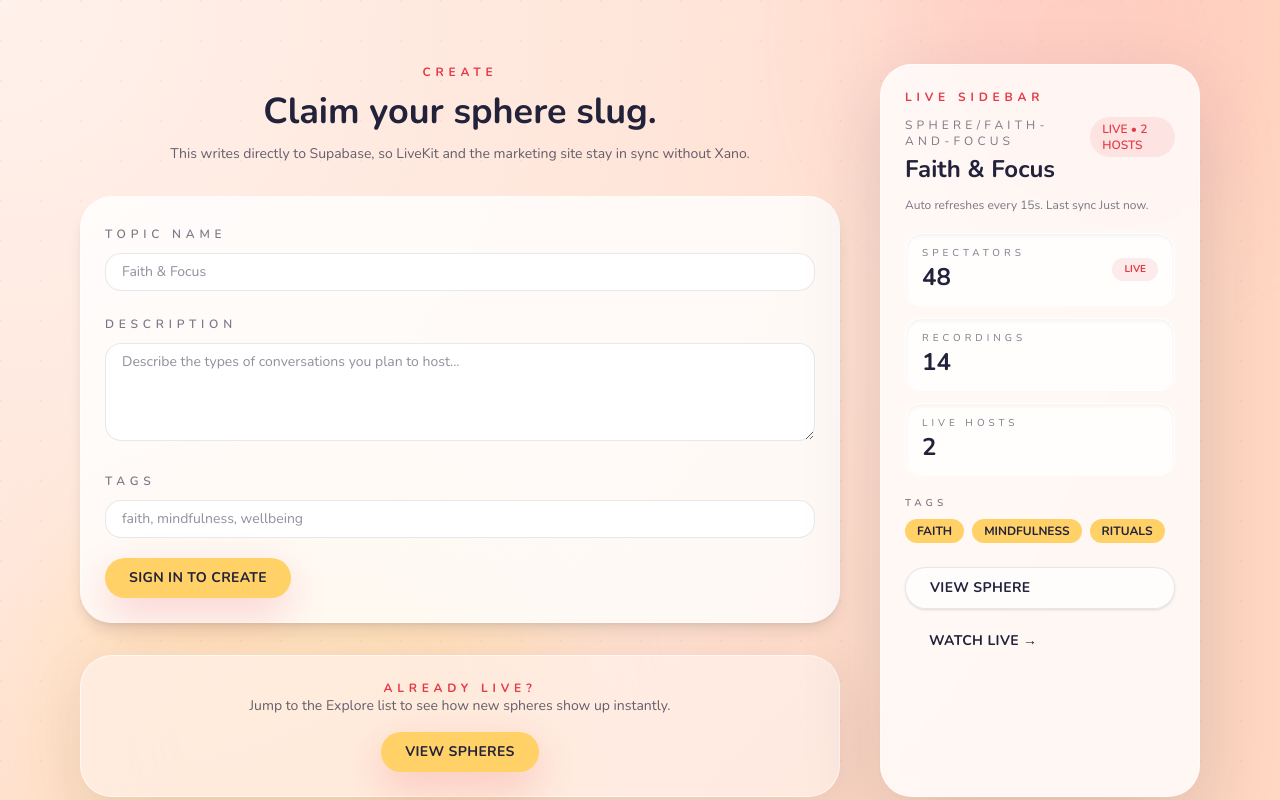
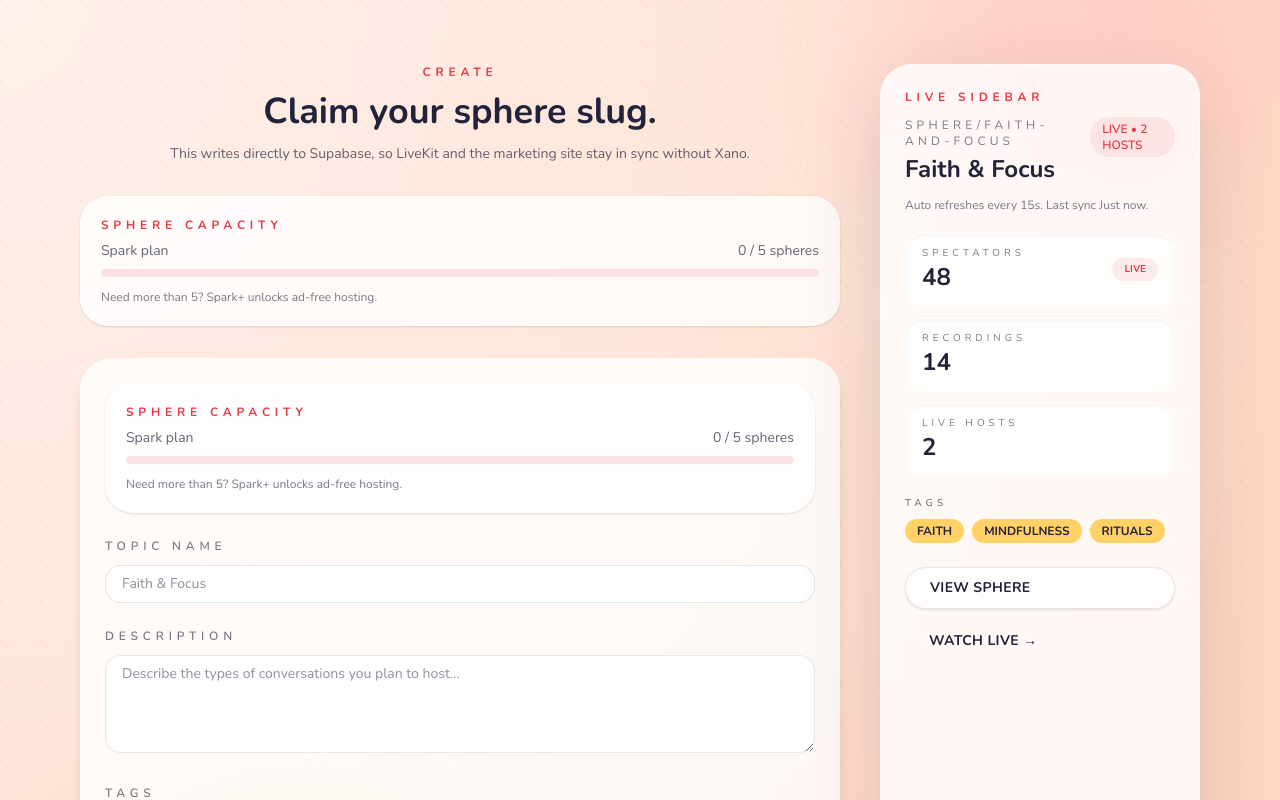
Before and after one commit to trentanater77/chatspheres-marketing, a Next.js app in the folder web/: page /spheres/create in a window 1280 px wide. Shown: the top 800 px of the page. Built offline with nearby package versions, Linux system fonts and the light colour scheme; no server answers.

Commit message:
feat: surface plan limits in pricing and create flow

```diff
--- a/web/src/app/pricing/page.tsx
+++ b/web/src/app/pricing/page.tsx
@@ -4,6 +4,7 @@ import { getStripeSession } from "@/lib/stripe";
 import { updateUserPlan } from "@/lib/subscription";
 import { getExploreSpheres } from "@/lib/data";
 import { PageWithSidebar } from "@/components/page-with-sidebar";
+import { PlanUsagePanel } from "@/components/plan-usage";
 
 type PricingPageProps = {
   searchParams: Record<string, string | string[] | undefined>;
@@ -50,6 +51,7 @@ export default async function PricingPage({ searchParams }: PricingPageProps) {
         )}
       </div>
       <PricingTable />
+      <PlanUsagePanel />
       <div className="rounded-[32px] border border-white/60 bg-white/80 p-10 text-center shadow-lg">
         <h2 className="text-2xl font-bold text-[#22223B]">Need Enterprise media campaigns?</h2>
         <p className="mt-2 text-sm text-[#22223B]/80">
--- a/web/src/app/spheres/create/page.tsx
+++ b/web/src/app/spheres/create/page.tsx
@@ -2,6 +2,7 @@ import { CreateSphereForm } from "@/components/create-sphere-form";
 import { ButtonLink } from "@/components/ui/button";
 import { getExploreSpheres } from "@/lib/data";
 import { PageWithSidebar } from "@/components/page-with-sidebar";
+import { PlanLimitCard } from "@/components/plan-limit-card";
 
 export const metadata = {
   title: "Create a Sphere — Chatspheres",
@@ -20,6 +21,7 @@ export default async function CreateSpherePage() {
           This writes directly to Supabase, so LiveKit and the marketing site stay in sync without Xano.
         </p>
       </div>
+      <PlanLimitCard accountTier={null} spheresUsed={0} />
       <CreateSphereForm />
       <div className="rounded-[32px] border border-white/60 bg-[#FFF1EB]/70 p-6 text-center shadow-[0_20px_60px_rgba(34,34,59,0.1)]">
         <p className="text-xs uppercase tracking-[0.4em] text-[#e63946] font-bold">already live?</p>
--- a/web/src/components/create-sphere-form.tsx
+++ b/web/src/components/create-sphere-form.tsx
@@ -1,17 +1,38 @@
 "use client";
 
-import { useState } from "react";
+import { useEffect, useState } from "react";
 import { useSupabase } from "./providers/supabase-provider";
 import { Button } from "./ui/button";
+import { PlanLimitCard } from "./plan-limit-card";
 
 export function CreateSphereForm() {
-  const { session, openAuth } = useSupabase();
+  const { session, openAuth, supabase } = useSupabase();
   const [topicName, setTopicName] = useState("");
   const [description, setDescription] = useState("");
   const [tags, setTags] = useState("");
   const [status, setStatus] = useState<"idle" | "loading" | "success" | "error">("idle");
   const [errorMessage, setErrorMessage] = useState<string | null>(null);
   const [createdSlug, setCreatedSlug] = useState<string | null>(null);
+  const [sphereCount, setSphereCount] = useState(0);
+  const [accountTier, setAccountTier] = useState<string | null>(null);
+
+  useEffect(() => {
+    if (!session || !supabase) return;
+    let active = true;
+    const fetchSummary = async () => {
+      const [{ count }, { data }] = await Promise.all([
+        supabase.from("spheres").select("id", { count: "exact", head: true }).eq("user_id", session.user.id),
+        supabase.from("user_stats").select("account_tier").eq("user_id", session.user.id).maybeSingle(),
+      ]);
+      if (!active) return;
+      setSphereCount(count ?? 0);
+      setAccountTier(data?.account_tier || "spark");
+    };
+    fetchSummary();
+    return () => {
+      active = false;
+    };
+  }, [session, supabase]);
 
   const handleSubmit = async (event: React.FormEvent) => {
     event.preventDefault();
@@ -53,6 +74,7 @@ export function CreateSphereForm() {
       setCreatedSlug(json.sphere.slug);
       setStatus("success");
       setErrorMessage(null);
+      setSphereCount((prev) => prev + 1);
       setTopicName("");
       setDescription("");
       setTags("");
@@ -65,6 +87,7 @@ export function CreateSphereForm() {
 
   return (
     <form onSubmit={handleSubmit} className="space-y-5 rounded-[32px] border border-white/60 bg-white/80 p-6 shadow-lg">
+      <PlanLimitCard accountTier={accountTier} spheresUsed={sphereCount} />
       <div>
         <label className="text-xs font-semibold uppercase tracking-[0.4em] text-[#22223B]/60">Topic name</label>
         <input
--- /dev/null
+++ b/web/src/components/plan-limit-card.tsx
@@ -0,0 +1,54 @@
+"use client";
+
+import { useMemo } from "react";
+import { planTiers } from "@/config/site";
+
+type Props = {
+  accountTier?: string | null;
+  spheresUsed: number;
+};
+
+export function PlanLimitCard({ accountTier, spheresUsed }: Props) {
+  const currentTier = useMemo(() => {
+    const tier = accountTier?.toLowerCase() || "spark";
+    return planTiers.find((p) => p.name.toLowerCase() === tier) ?? planTiers[0];
+  }, [accountTier]);
+
+  const nextTier = useMemo(() => {
+    const tiers = planTiers.map((t) => t.name.toLowerCase());
+    const currentIndex = tiers.indexOf(currentTier.name.toLowerCase());
+    return tiers[currentIndex + 1] ? planTiers[currentIndex + 1] : null;
+  }, [currentTier]);
+
+  const limit = useMemo(() => {
+    if (currentTier.name === "Constellation") return Infinity;
+    if (currentTier.name === "Orbit") return 25;
+    if (currentTier.name === "Spark+") return 10;
+    return 5;
+  }, [currentTier.name]);
+
+  const pct = limit === Infinity ? 0 : Math.min(100, Math.round((spheresUsed / limit) * 100));
+
+  return (
+    <div className="rounded-[28px] border border-white/60 bg-white/80 p-5 shadow">
+      <p className="text-xs uppercase tracking-[0.4em] text-[#e63946] font-bold">Sphere capacity</p>
+      <div className="mt-2 flex items-center justify-between text-sm text-[#22223B]/70">
+        <span>{currentTier.name} plan</span>
+        <span>
+          {spheresUsed} / {limit === Infinity ? "∞" : limit} spheres
+        </span>
+      </div>
+      {limit !== Infinity && (
+        <div className="mt-2 h-2 w-full rounded-full bg-[#FCE2E5]">
+          <div className="h-full rounded-full bg-[#e63946]" style={{ width: `${pct}%` }} />
+        </div>
+      )}
+      {nextTier && (
+        <p className="mt-3 text-xs text-[#22223B]/60">
+          Need more than {limit === Infinity ? "this" : limit}? {nextTier.name} unlocks{" "}
+          {nextTier.limits?.[0]?.toLowerCase() ?? "larger communities"}.
+        </p>
+      )}
+    </div>
+  );
+}
```
